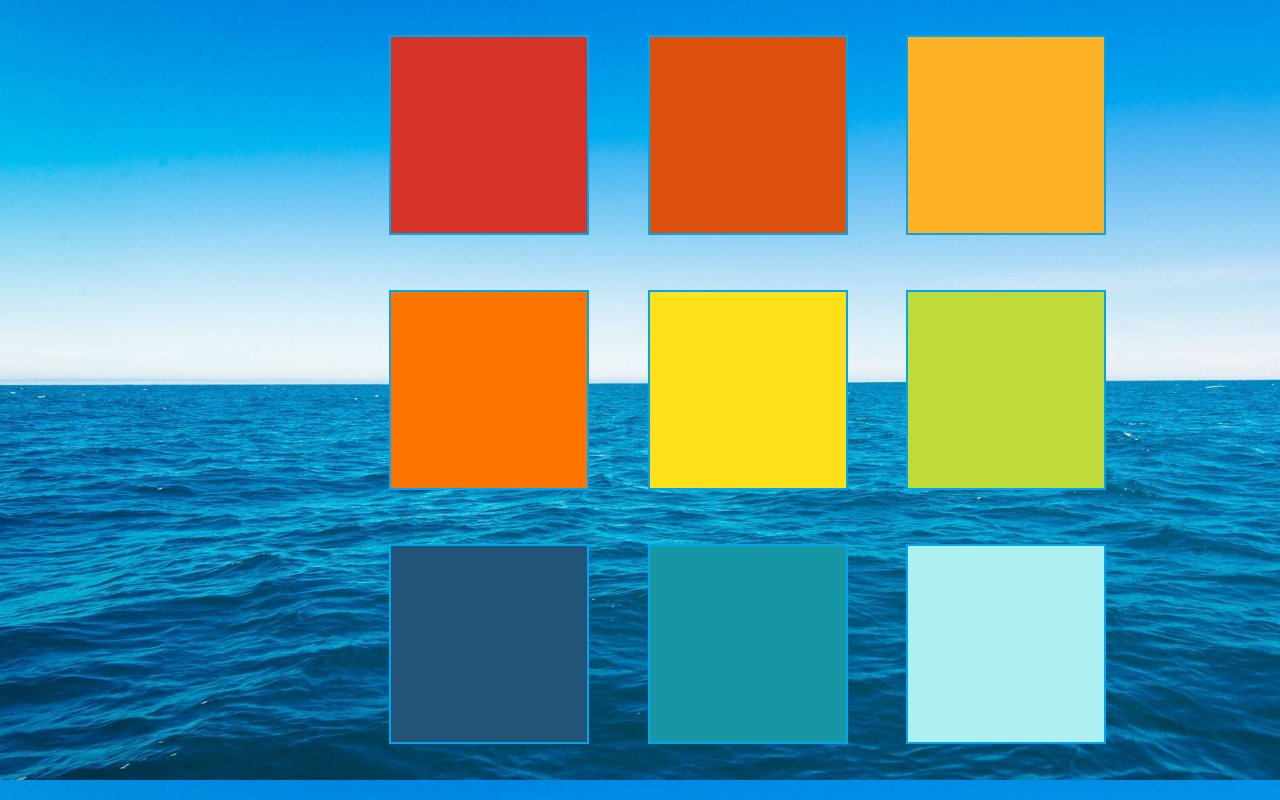
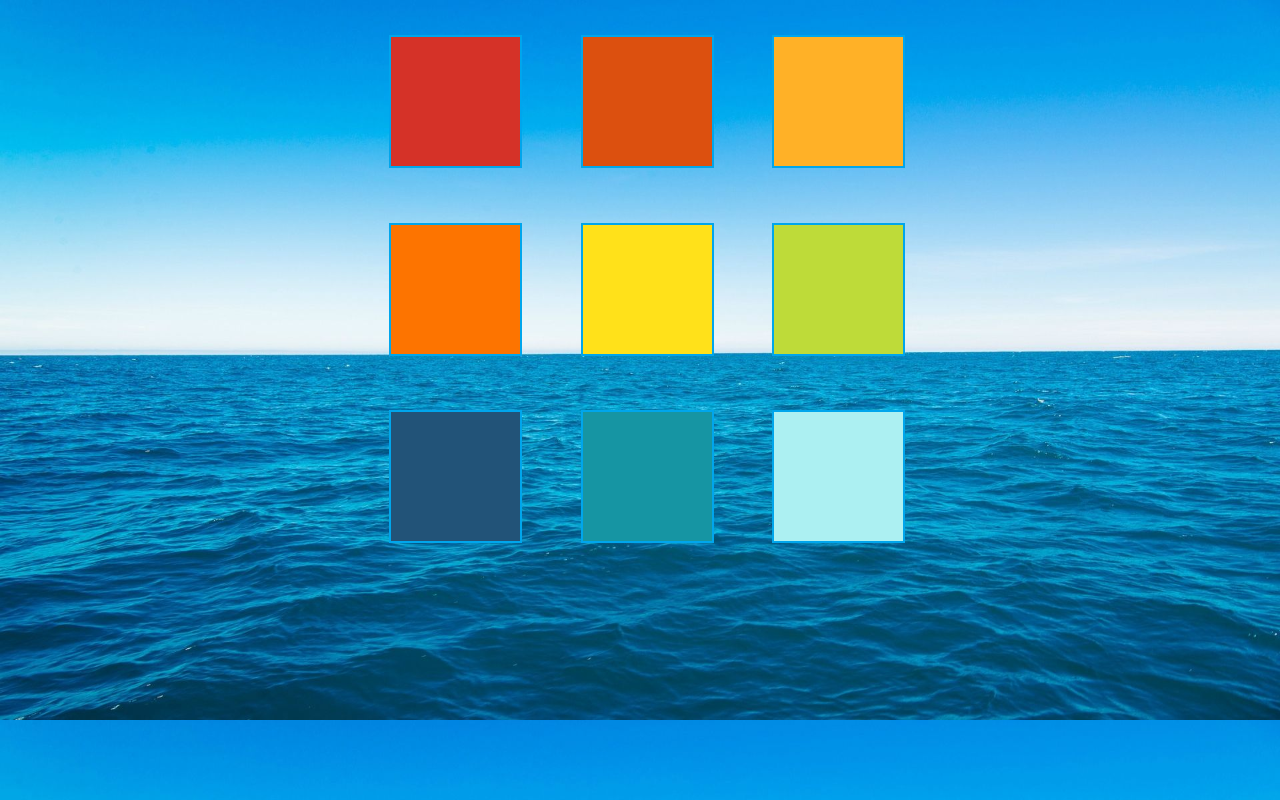
Before and after one commit to murrayrj/Soundboard, a plain HTML site: page index.html in a window 1280 px wide. Drawn offline with Linux system fonts and the light colour scheme.

Commit message:
Update style.css

```diff
--- a/style.css
+++ b/style.css
@@ -4,8 +4,8 @@ body {
 }
 
 button  {
-  width: 200px;
-  height: 200px;
+  width: 133px;
+  height: 133px;
   margin: 3%;
   border: solid 2px #00A6EC;
 }
```
